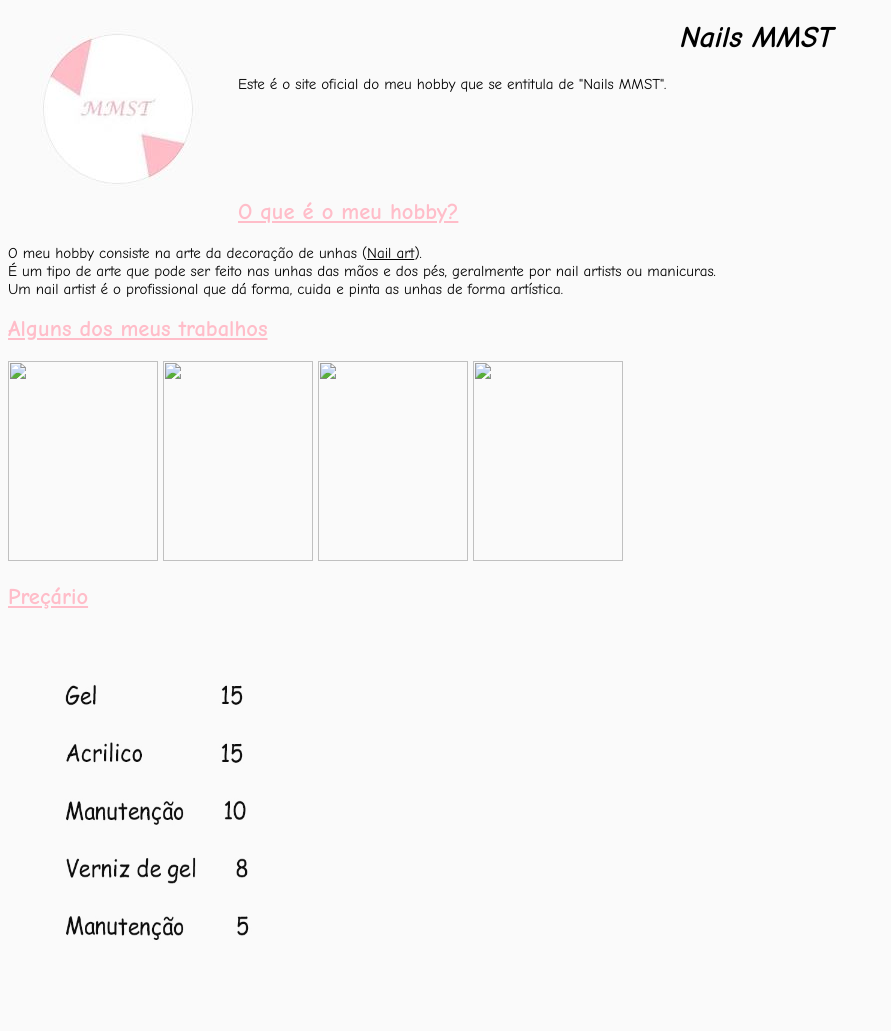
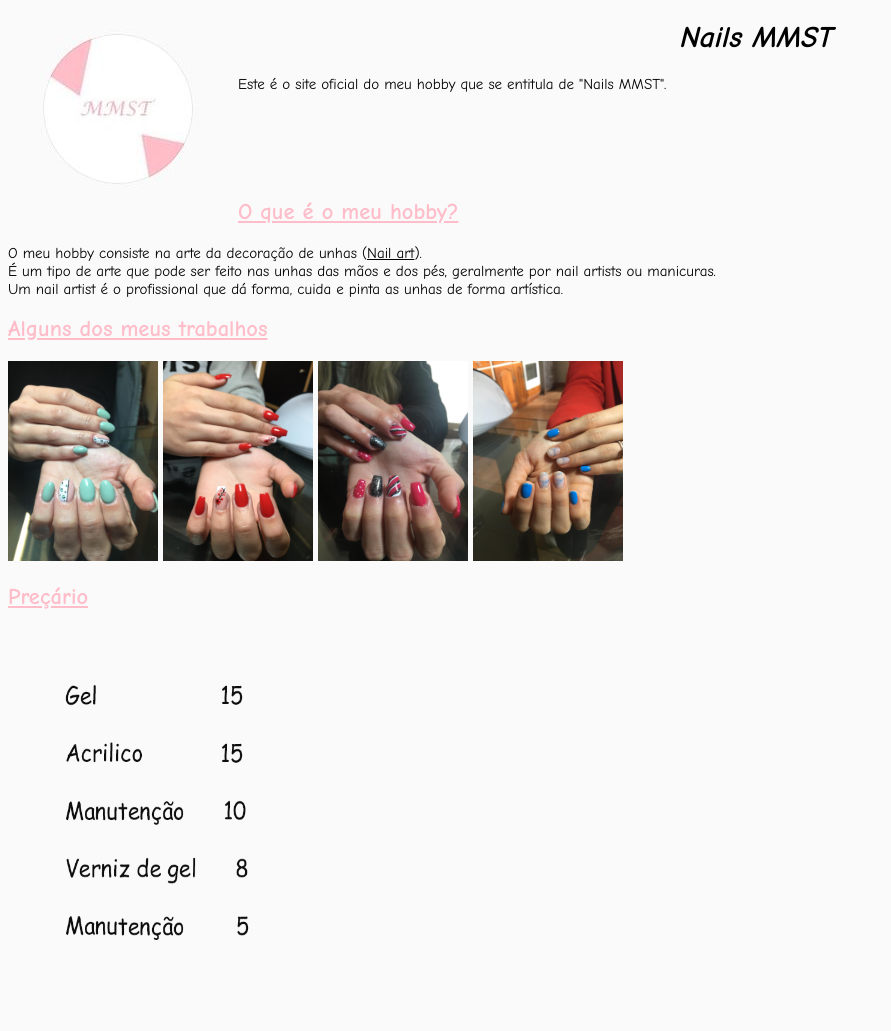
Before and after one commit to MarianaA038794/NailsMMST, a plain HTML site: page index.html in a window 1280 px wide. Shown: the top 1031 px of the page, without its empty margins (0-891 px from the left). Drawn offline with Linux system fonts and the light colour scheme; files that its build step writes are made by us from their sources; files whose address does not match are found by name.

Commit message:
Update index.html

```diff
--- a/index.html
+++ b/index.html
@@ -4,7 +4,7 @@
 <head bgcolor="#fafafa">
   <meta charset="utf-8">
   <title></title>
-  <link rel="stylesheet" href="css/style.css">
+  <link rel="stylesheet" href="style.css">
 
 </head>
 
@@ -27,10 +27,10 @@ Este é o site oficial do meu hobby que se entitula de "Nails MMST".
 
 <h2 align="left"> <u>Alguns dos meus trabalhos</u> </h2>
 </p>
-<img src="img/meu1.jpeg" width="150" height="200">
-<img src="img/meu2.jpeg" width="150" height="200">
-<img src="img/meu3.jpeg" width="150" height="200">
-<img src="img/meu4.jpeg" width="150" height="200">
+<img src="meu1.jpeg" width="150" height="200">
+<img src="meu2.jpeg" width="150" height="200">
+<img src="meu3.jpeg" width="150" height="200">
+<img src="meu4.jpeg" width="150" height="200">
 <br>
 <h2> <u> Preçário </u></h2>
 <img src="img/precario.jpg" width="300" height="400">
```
